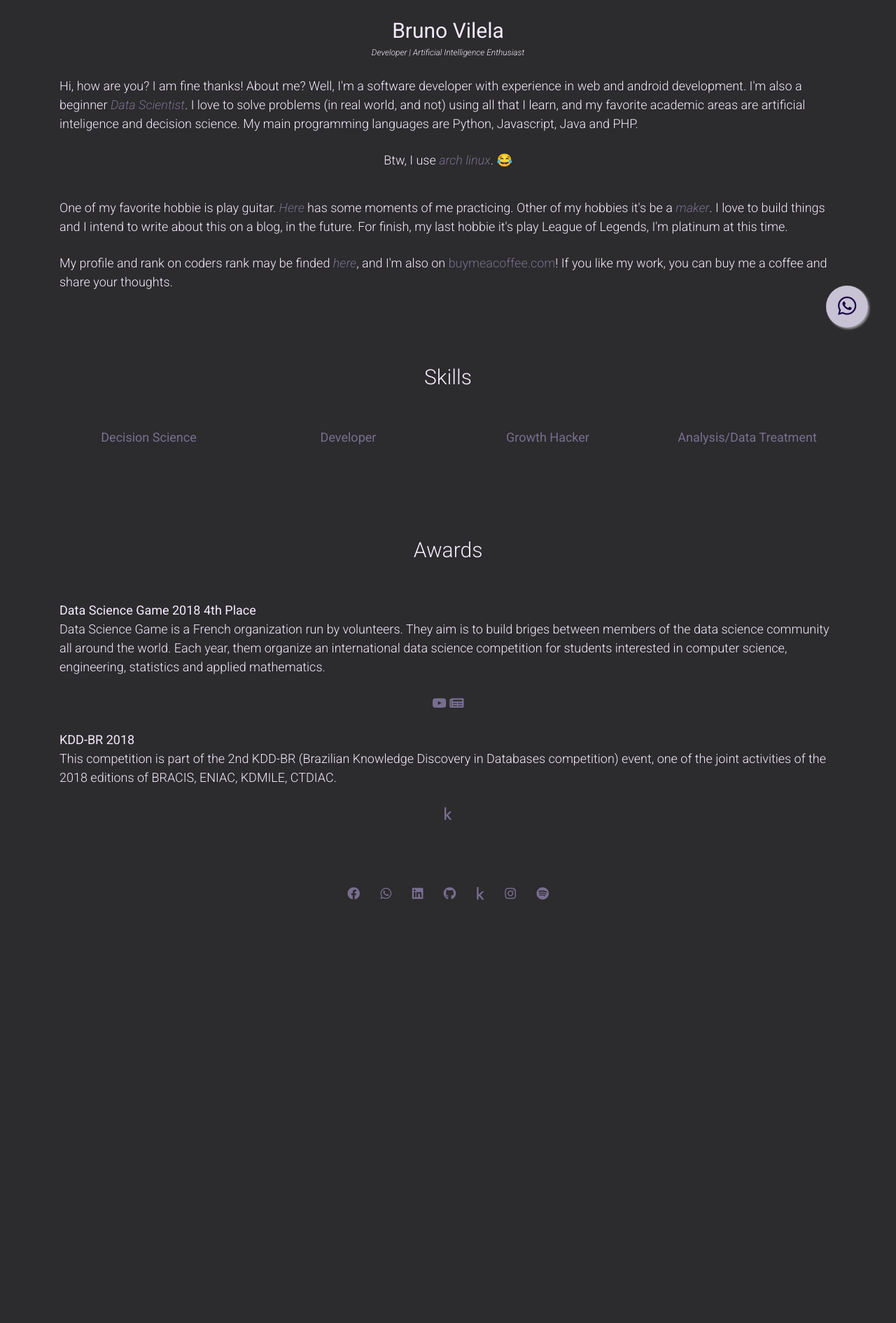
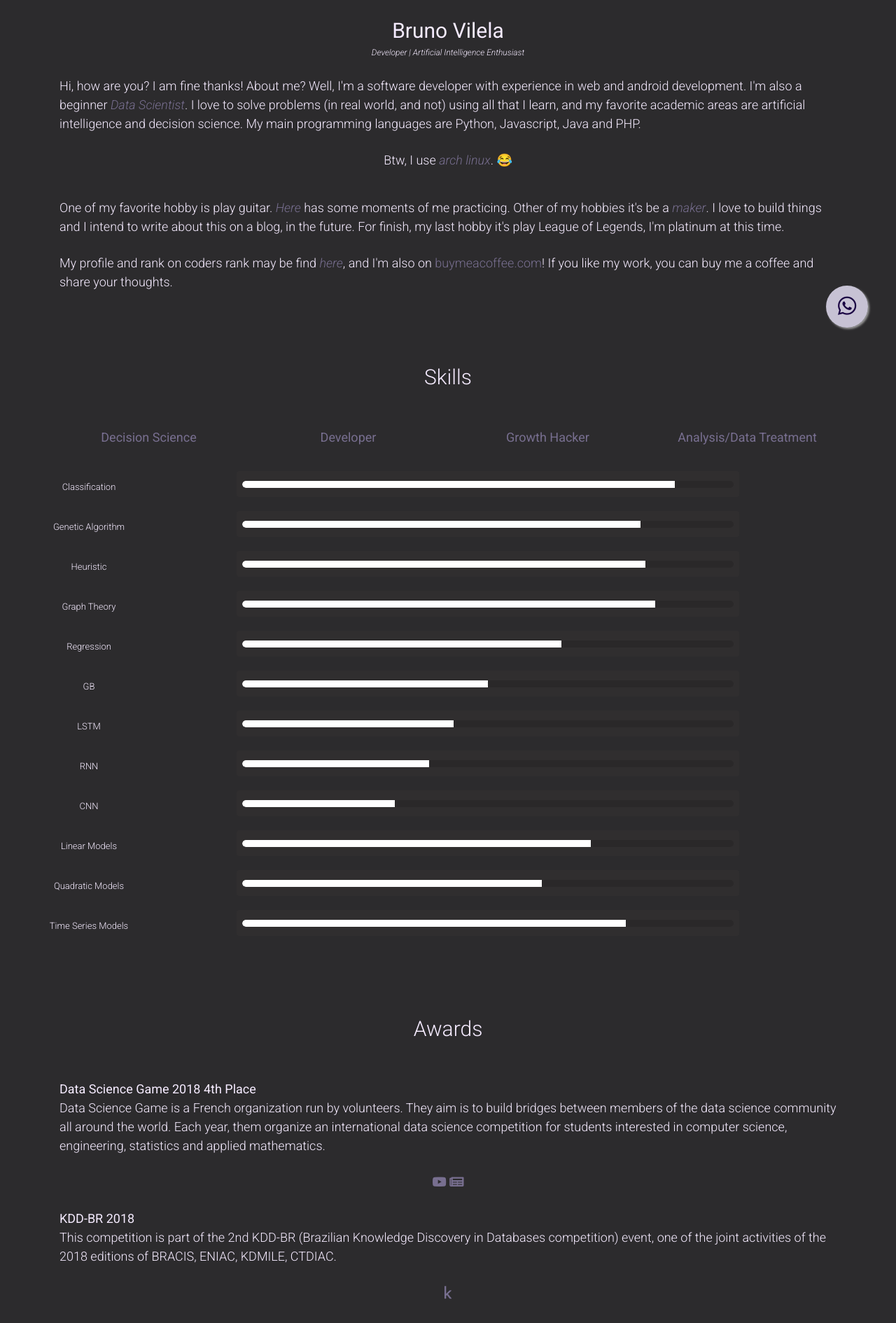
Before and after one commit to vilelabruno/vilelabruno.github.io, a PHP site: page / in a window 1280 px wide. Shown: the part 292-2182 px from the top of the page at 70% size. Before the commit the page ends 1578 px from the top, so only its background shows below. Run offline with PHP 8.4, Linux system fonts and the light colour scheme; some libraries are stand-ins or nearby versions.

Commit message:
fadein skills

```diff
--- a/assets/css/style.css
+++ b/assets/css/style.css
@@ -56,7 +56,7 @@ a:hover{
   text-decoration: none;
   color: rgb(139, 130, 165);
 }
-.dirItens{
+.dirItems{
   padding-left: 25px;
 }
 .footer-item{
--- a/index.html
+++ b/index.html
@@ -194,8 +194,8 @@
         <div></div>
         <div>
             <a class="menu" href="https://vilelabruno.github.io/">Home</a>
-            <a class="dirItens menu" href="portfolio">Portfolio</a>
-            <a class="dirItens menu" id="resume" target="_blank" href="2018_BrunoVilela_resume.pdf">Resume</a>
+            <a class="dirItems menu" href="portfolio">Portfolio</a>
+            <a class="dirItems menu" id="resume" target="_blank" href="2018_BrunoVilela_resume.pdf">Resume</a>
         </div>
     </nav>
     <div class="container-fluid space2"></div>
@@ -217,7 +217,7 @@
             android development.
             I'm also a beginner <a target="_blank" href="https://datascience.berkeley.edu/about/what-is-data-science/" style="font-style: italic;">Data
                 Scientist</a>.
-            I love to solve problems (in real world, and not) using all that I learn, and my favorite academic areas are artificial inteligence and decision science.
+            I love to solve problems (in real world, and not) using all that I learn, and my favorite academic areas are artificial intelligence and decision science.
             My main programming languages are Python, Javascript, Java and PHP.
             <div class="space"></div>
             <p class="center"> Btw, I use<a target="_blank"
@@ -228,19 +228,19 @@
     <div class="space"></div>
     <div class="container-fluid container-about-me">
         <div class="container" id="hobbies">
-            One of my favorite hobbie is play guitar.
+            One of my favorite hobby is play guitar.
             <a target="_blank" href="https://www.instagram.com/stories/highlights/17852755906930345/"
                 style="font-style: italic;">Here</a>
             has some moments of me practicing. Other of my hobbies it's be a
             <a target="_blank" href="Maker culture" style="font-style: italic;">maker</a>.
             I love to build things and I intend to write about this on a blog, in the future.
-            For finish, my last hobbie it's play League of Legends, I'm platinum at this time.
+            For finish, my last hobby it's play League of Legends, I'm platinum at this time.
         </div>
     </div>
     <div class="space"></div>
     <div class="container-fluid container-about-me">
         <div class="container" id="codeRank">
-            My profile and rank on coders rank may be finded <a target="_blank" href="https://profile.codersrank.io/user/vilelabruno"
+            My profile and rank on coders rank may be find <a target="_blank" href="https://profile.codersrank.io/user/vilelabruno"
                 style="font-style: italic;"> here</a>, and I'm also on <a target="_blank" href="buymeacoffee.com">buymeacoffee.com</a>!
             If you like my work, you can buy me a coffee and share your thoughts.
         </div>
@@ -921,7 +921,7 @@
                 <strong>Data Science Game 2018 4th Place </strong>
             </div>
             <div class="row">
-                Data Science Game is a French organization run by volunteers. They aim is to build briges between
+                Data Science Game is a French organization run by volunteers. They aim is to build bridges between
                 members of the data science community all around the world. Each year, them organize an international
                 data science competition for students interested in computer
                 science, engineering, statistics and applied mathematics.
@@ -982,7 +982,7 @@
 
 </body>
 <script>
-
+    $("#ds").fadeIn();
     animateBar();
     // todo: only allow animation when the page has in pixel of the div that contains the animation
     function animateBar(){
--- a/portfolio.html
+++ b/portfolio.html
@@ -30,8 +30,8 @@
         <p class="clock" id="clock"></p>
         <div>
             <a class="menu" href="https://vilelabruno.github.io/">Home</a>
-            <a class="dirItens menu" href="portfolio">Portfolio</a>
-            <a class="dirItens menu" id="resume" target="_blank" href="2018_BrunoVilela_resume.pdf">Resume</a>
+            <a class="dirItems menu" href="portfolio">Portfolio</a>
+            <a class="dirItems menu" id="resume" target="_blank" href="2018_BrunoVilela_resume.pdf">Resume</a>
         </div>
     </nav>
 
```
